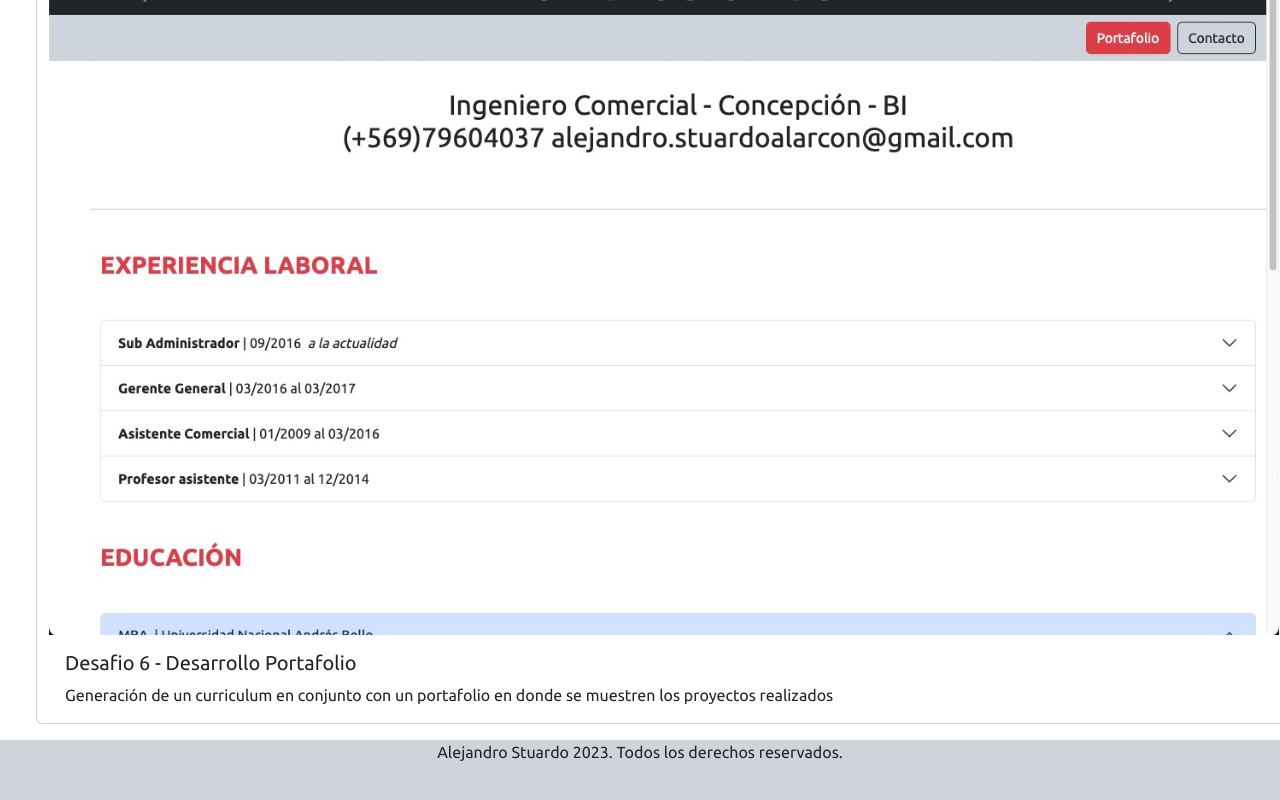
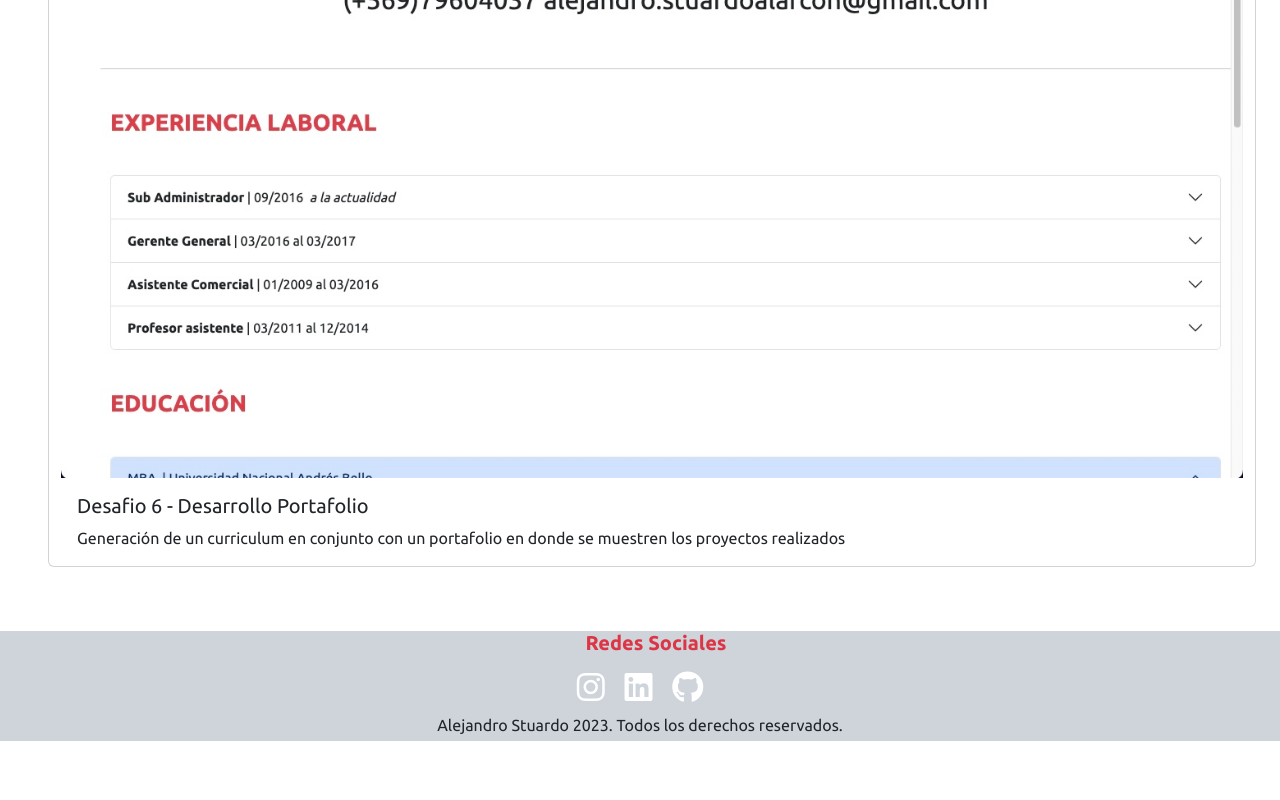
Before and after one commit to rosarioruiztagle/portafolio_alejandro, a plain HTML site: page portafolio.html in a window 1280 px wide. Shown: the part 4143-4943 px from the top of the page. After the commit the page ends 4884 px from the top, so only its background shows below. Drawn offline with nearby package versions, Linux system fonts and the light colour scheme.

Commit message:
agregando redes sociales

```diff
--- a/assets/css/style.css
+++ b/assets/css/style.css
@@ -48,5 +48,9 @@ main h3 {
 }
 
 footer{
-    height: 100px;
+    height: 110px;
 }
+
+.redes {
+    display: inline;
+}
--- a/assets/css/styleportafolio.css
+++ b/assets/css/styleportafolio.css
@@ -25,5 +25,9 @@
     }
 
     footer{
-        height: 100px;
+        height: 110px;
     }
+
+    .redes {
+      display: inline;
+  }
--- a/portafolio.html
+++ b/portafolio.html
@@ -50,9 +50,9 @@
         </form>
     </nav>
 
-    <main>
+    <main class="pb-5">
         <h3 class="title text-danger">Proyectos realizados</h3>
-    <div class="row">
+    <div class="container-fluid row">
 <!-- DESAFIO 1 -->
         <div class="card mb-3 col-12">
             <img src="assets/img/desafio1.jpg" class="card-img-top" alt="...">
@@ -105,7 +105,13 @@
     </main>
 
     <footer class="bg-dark-subtle">
-        <p class="text-center">Alejandro Stuardo 2023. Todos los derechos reservados.</p>
+      <div class="text-center">
+        <ul class="text-center text-danger mb-3"><h5><strong>Redes Sociales</strong></h5></ul>
+        <li class="redes mx-2"><a href="https://www.instagram.com/al_stuardo/" target="_blank"><i class="fab fa-instagram fa-2x"></i></a></li>
+        <li class="redes mx-2"><a href="https://www.linkedin.com/in/alejandro-stuardo/" target="_blank"><i class="fab fa-linkedin fa-2x"></i></a></li>
+        <li class="redes mx-2"><a href="https://github.com/alstuardo" target="_blank"><i class="fab fa-github fa-2x"></i></a></li>
+      </div>
+      <p class="text-center mt-2">Alejandro Stuardo 2023. Todos los derechos reservados.</p>
     </footer>
 
     <!-- jQuery first, then Popper.js, then Bootstrap JS -->
```
Also changed, not shown: index.html (+7 -1 lines).
